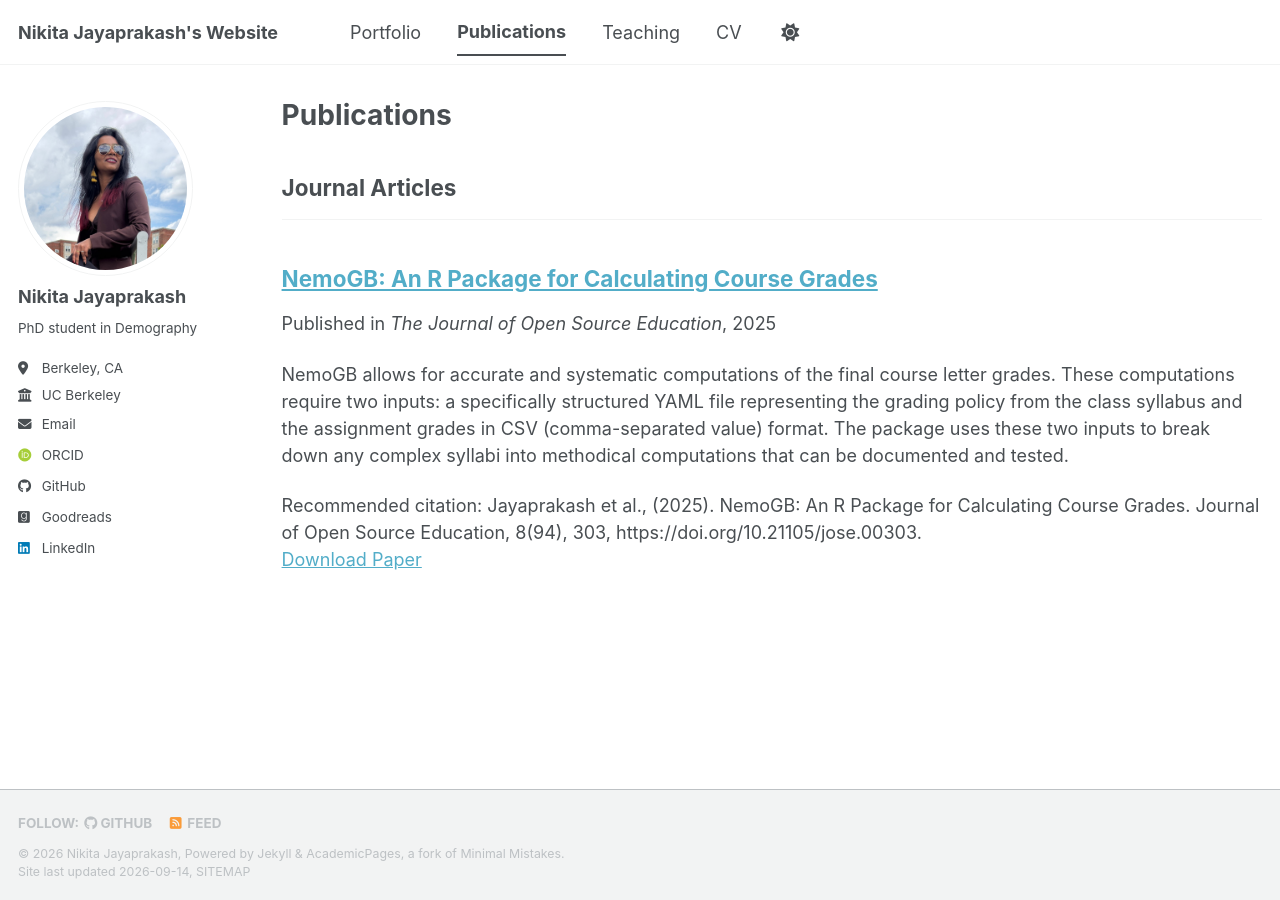
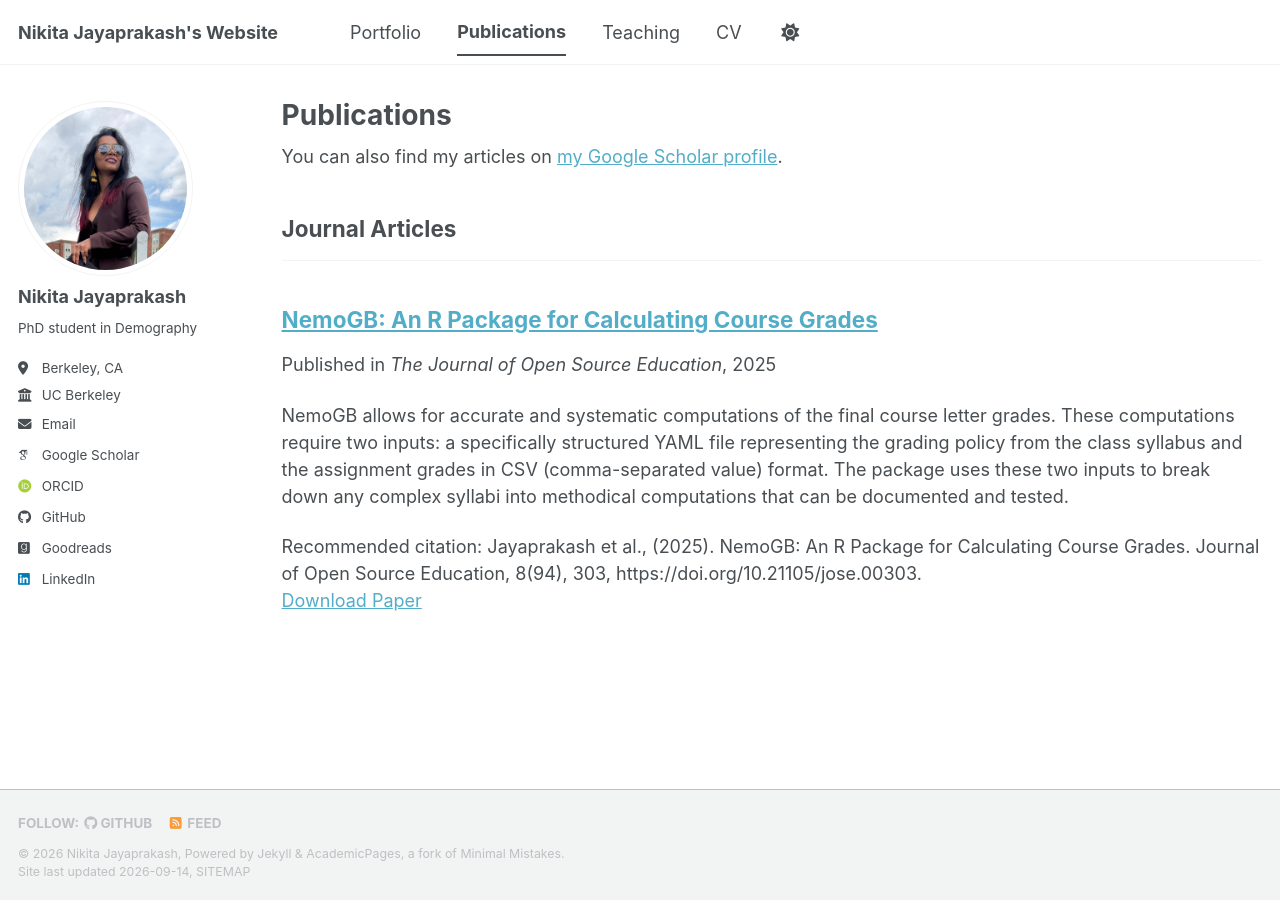
Before and after one commit to nikita-jaya/nikita-jaya.github.io, a Jekyll site: the page built from _pages/publications.html, in a window 1280 px wide. Built offline with Jekyll 4.4.1, drawn with Linux system fonts in a browser that asks for light colours; some web fonts are replaced; a script bundle is joined from its source files by our own code; library files that are not in the unit come from our copies; part of the change alters nothing that is shown.

Commit message:
Update _config.yml

```diff
--- a/_config.yml
+++ b/_config.yml
@@ -35,7 +35,7 @@ author:
   # Academic websites
   academia         : # URL
   arxiv            : # URL - Update with the correct link to your profile
-  googlescholar    : # URL
+  googlescholar    : "https://scholar.google.com/citations?user=ea_EL_EAAAAJ&hl=en&authuser=1"
   inspire-hep      : # URL
   impactstory      : # URL
   orcid            : "https://orcid.org/0009-0001-2708-0210"
```
